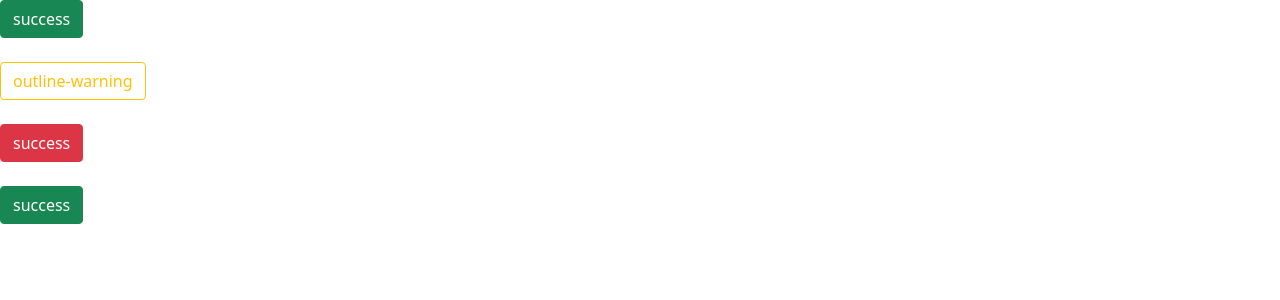
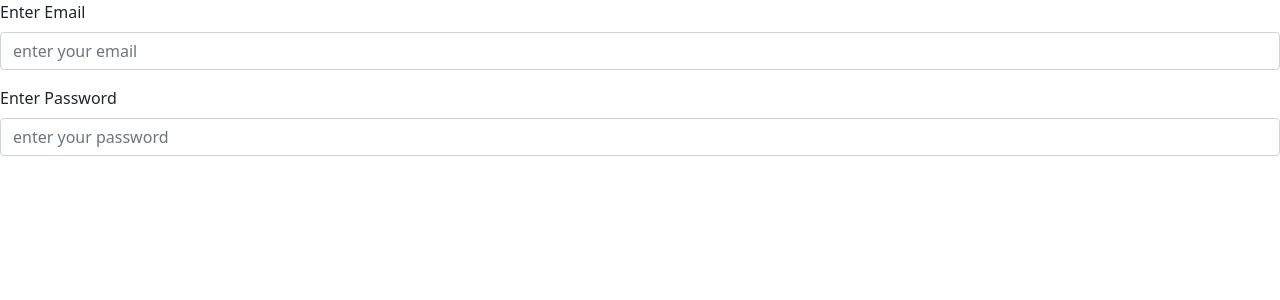
Before and after one commit to otmaneeee/otmaneReact, a React (Create React App) app: page / in a window 1280 px wide. Shown: the top 300 px of the page. Built offline with nearby package versions, Linux system fonts and the light colour scheme.

Commit message:
CustomInput

```diff
--- a/src/App.js
+++ b/src/App.js
@@ -2,10 +2,22 @@ import { toUpperCase } from "./utils/stringUtils";
 import { STATIC_HELLO } from "./constants";
 import CustomButton from "./components/CustomButton";
 import { bootstrapButtonVariant, buttonTexts } from "./constants";
+import CustomInput from "./components/CustomInput";
+import { textInputProps } from "./constants";
 const App = () => {
   return (
     <div>
-      <CustomButton
+      <CustomInput
+        type={textInputProps.type.email}
+        placeholder={textInputProps.placeholder.email}
+        label={textInputProps.label.email}
+      />
+      <CustomInput
+         type={textInputProps.type.password}
+         placeholder={textInputProps.placeholder.password}
+         label={textInputProps.label.password}
+      />
+      {/* <CustomButton
         color={bootstrapButtonVariant.success}
         text={buttonTexts.success}
       />{" "}
@@ -24,7 +36,7 @@ const App = () => {
       <br></br>
       <CustomButton
         color={bootstrapButtonVariant.success}
-      />
+      /> */}
     </div>
   );
 };
--- /dev/null
+++ b/src/components/CustomInput/index.jsx
@@ -0,0 +1,18 @@
+import Form from "react-bootstrap/Form";
+import { textInputProps } from "../../constants";
+const index = ({
+  type = textInputProps.type.defaut,
+  placeholder = textInputProps.placeholder.defaut,
+  label = textInputProps.label.defaut,
+}) => {
+  return (
+    <Form>
+      <Form.Group className="mb-3" controlId="formBasicEmail">
+        <Form.Label>{label}</Form.Label>
+        <Form.Control type={type} placeholder={placeholder} />
+      </Form.Group>
+    </Form>
+  );
+};
+
+export default index;
--- a/src/constants.js
+++ b/src/constants.js
@@ -11,3 +11,17 @@ export const bootstrapButtonVariant = {
   success: "success",
   outlineWarning: "outline-warning",
 };
+
+export const textInputProps = {
+  type: { defaut: "text", password: "password", email: "email" },
+  placeholder: {
+    defaut: "enter your text",
+    password: "enter your password",
+    email: "enter your email",
+  },
+  label: {
+    defaut: "enter your info",
+    password: "Enter Password",
+    email: "Enter Email",
+  }
+};
```
Also changed, not shown: src/components/CustomInput/index.css (added). Lines whose indentation alone changed are shown as unchanged.
